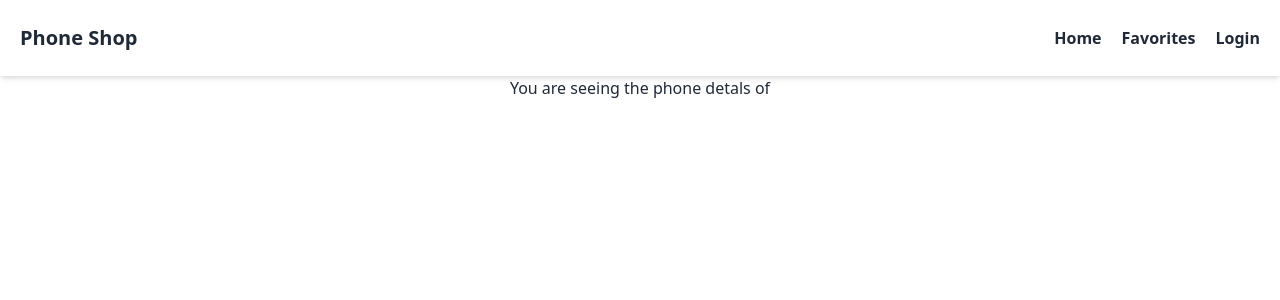
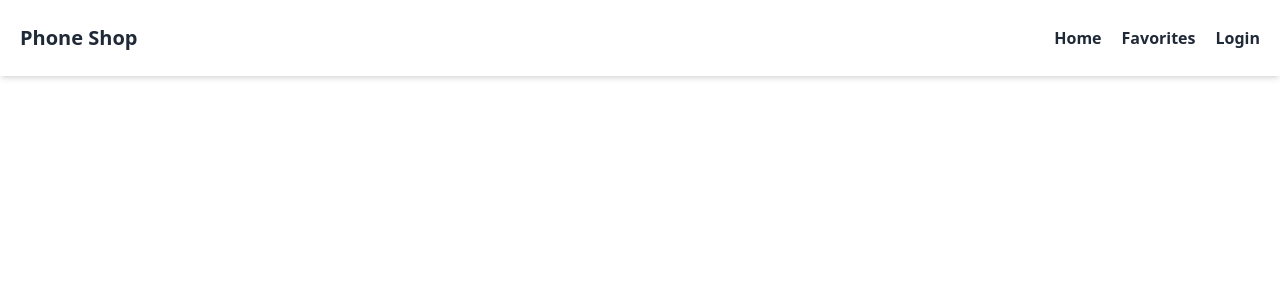
Before and after one commit to omarjafor/Phone-Collection-ReactRouter, a React (Vite) app: page /phones/1 in a window 1280 px wide. Shown: the top 300 px of the page. Built offline with nearby package versions, Linux system fonts and the light colour scheme.

Commit message:
react router practice

```diff
--- a/src/Components/Phones/PhonesDetails.jsx
+++ b/src/Components/Phones/PhonesDetails.jsx
@@ -7,7 +7,7 @@ const PhonesDetails = () => {
 
     return (
         <div>
-            <h1>You are seeing the phone detals of </h1>
+            <h1>{phone.length}</h1>
         </div>
     );
 };
```
